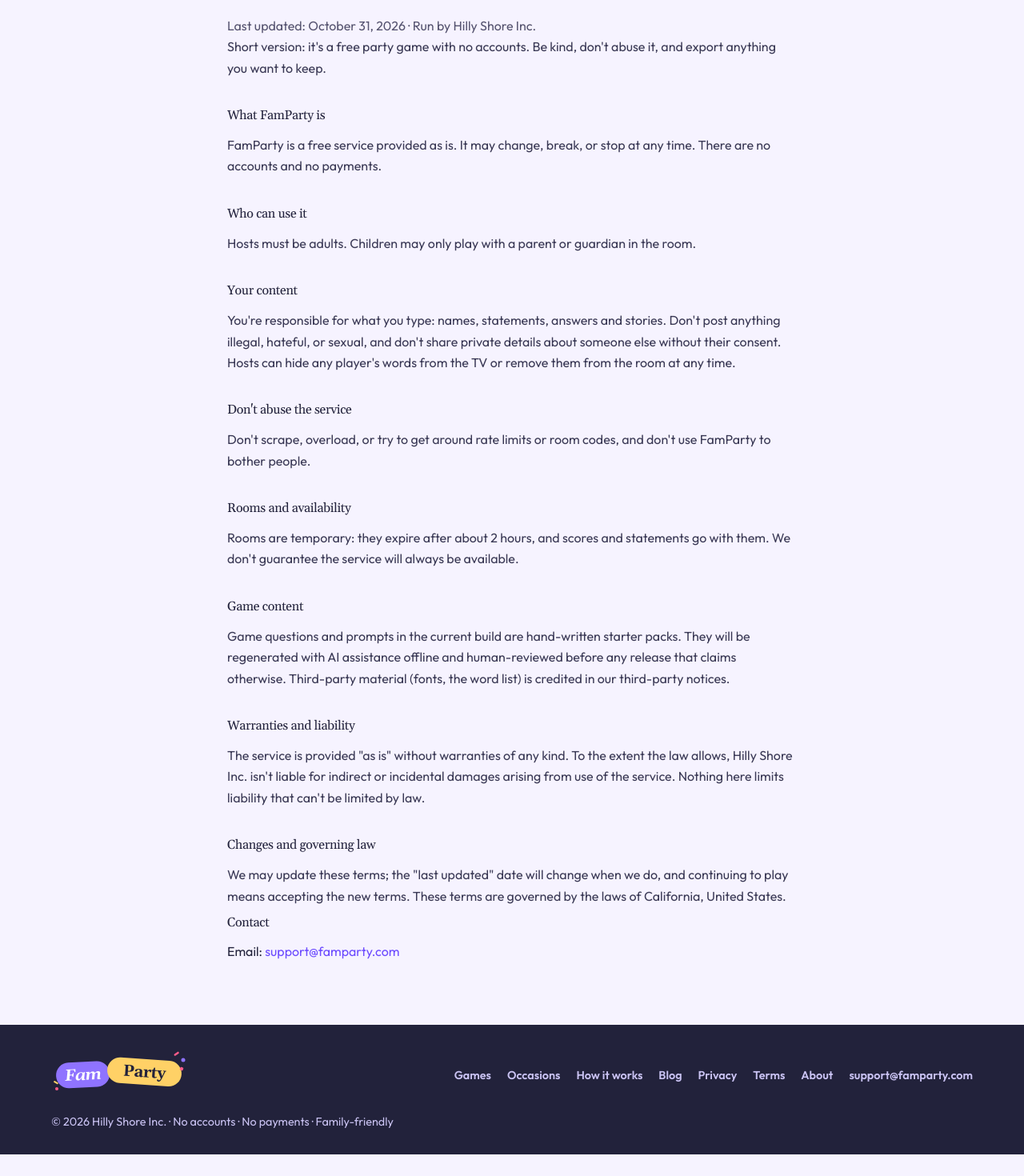
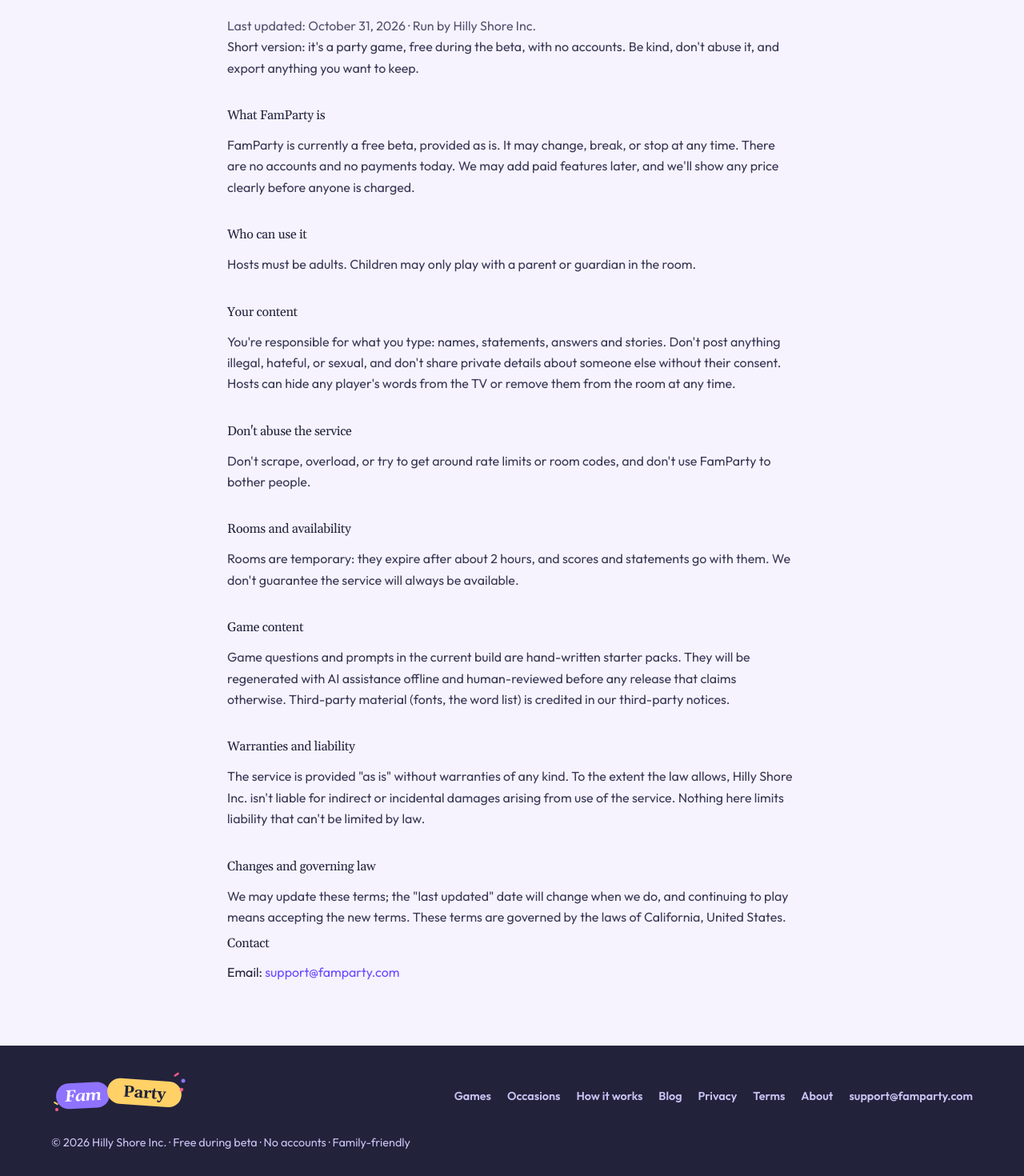
Before and after one commit to lloyddsilva/famparty, a Next.js app: page /terms in a window 1280 px wide. Shown: the part 164-1634 px from the top of the page at 80% size. Before the commit the page ends 1607 px from the top, so only its background shows below. Built offline with nearby package versions, Linux system fonts and the light colour scheme; no server answers.

Commit message:
Copy: free during beta wording, FamParty player count 2-12

```diff
--- a/src/app/page.jsx
+++ b/src/app/page.jsx
@@ -17,7 +17,7 @@ export default function Page() {
       <main className="lp">
         <section className="lp-hero">
           <div className="lp-stickers">
-            <span className="sticker">Free · No signup</span>
+            <span className="sticker">Free during beta · No signup</span>
           </div>
           <h1 className="lp-h1">
             Party with<br />
@@ -78,7 +78,7 @@ export default function Page() {
         <section className="lp-final">
           <div className="lp-avatars"><span>🦊</span><span>🐼</span><span>🦄</span><span>🐸</span><span>🦁</span></div>
           <h2>Ready? <em>Scan in.</em></h2>
-          <p className="lp-sub">Free. No signup. Scan, pick an animal, play.</p>
+          <p className="lp-sub">Free during beta. No signup. Scan, pick an animal, play.</p>
           <div className="lp-cta-row"><Link className="btn primary" href="/host" style={{ fontSize: "1.25rem", padding: "20px 40px" }}>Host a show</Link></div>
         </section>
       </main>
--- a/src/app/terms/page.jsx
+++ b/src/app/terms/page.jsx
@@ -1,4 +1,4 @@
 import { TermsPage } from "../../components/LegalPages";
 export const metadata = {
-  alternates: { canonical: "/terms" }, title: "Terms of Service — FamParty", description: "Short, plain terms for a free party game with no accounts." };
+  alternates: { canonical: "/terms" }, title: "Terms of Service — FamParty", description: "Short, plain terms for a party game in free beta, with no accounts." };
 export default function Page() { return <TermsPage />; }
--- a/src/components/LegalPages.jsx
+++ b/src/components/LegalPages.jsx
@@ -69,10 +69,10 @@ export function PrivacyPage() {
 export function TermsPage() {
   return (
     <Shell title="Terms of Service">
-      <P>Short version: it's a free party game with no accounts. Be kind, don't abuse it, and export anything you want to keep.</P>
+      <P>Short version: it's a party game, free during the beta, with no accounts. Be kind, don't abuse it, and export anything you want to keep.</P>
 
       <H>What FamParty is</H>
-      <P>FamParty is a free service provided as is. It may change, break, or stop at any time. There are no accounts and no payments.</P>
+      <P>FamParty is currently a free beta, provided as is. It may change, break, or stop at any time. There are no accounts and no payments today. We may add paid features later, and we'll show any price clearly before anyone is charged.</P>
 
       <H>Who can use it</H>
       <P>Hosts must be adults. Children may only play with a parent or guardian in the room.</P>
--- a/src/components/MarketingPages.jsx
+++ b/src/components/MarketingPages.jsx
@@ -139,7 +139,7 @@ const FAQS = [
   ["Who is the host?", "The first person to scan the QR code becomes the host and runs the show from their phone. If you start on your phone instead, you're the host from the beginning. Either way, hosting and playing can happen on the same phone."],
   ["What do I need?", "A TV or laptop for the big screen, and a phone each. That's it — no accounts, nothing to install, nothing to print."],
   ["How many people can play?", "2 to 12 players, depending on the game. Story and comedy games need at least 3; guessing games work with 2. If the room is full, play in pairs and share a phone."],
-  ["Does it cost anything?", "No. There are no payments, no subscriptions, and no accounts. Create a room and play — that's the whole deal."],
+  ["Does it cost anything?", "Not during the beta: no payments, no card, no accounts. We plan to add paid options after the beta, and we plan to keep at least one game free."],
   ["What if someone writes something rude?", "Nobody reads answers before they appear — the game would stall. Instead, the host can hide any player's words from the TV at any moment, or remove them from the room. Names and answers also pass a word filter, but filters can miss things; the host's hide button is the safety net."],
   ["Can someone join late?", "Yes. Scan the QR code at any point: you'll watch the current round and play from the next one. Nothing is disturbed."],
   ["Does it work on a video call?", "That's the idea — share the big screen in the call and everyone plays on their own phone. We are still testing this properly, so try one quick game first."],
--- a/src/components/SiteChrome.jsx
+++ b/src/components/SiteChrome.jsx
@@ -98,7 +98,7 @@ export function SiteFooter() {
           <Link href="/about">About</Link>
           {CONTACT_EMAIL && <a href={`mailto:${CONTACT_EMAIL}`}>{CONTACT_EMAIL}</a>}
         </nav>
-        <span>© {new Date().getFullYear()} {OPERATOR} · No accounts · No payments · Family-friendly</span>
+        <span>© {new Date().getFullYear()} {OPERATOR} · Free during beta · No accounts · Family-friendly</span>
       </div>
     </footer>
   );
```
Also changed, not shown: public/llms.txt, src/lib/posts/games-like-jackbox.js.
